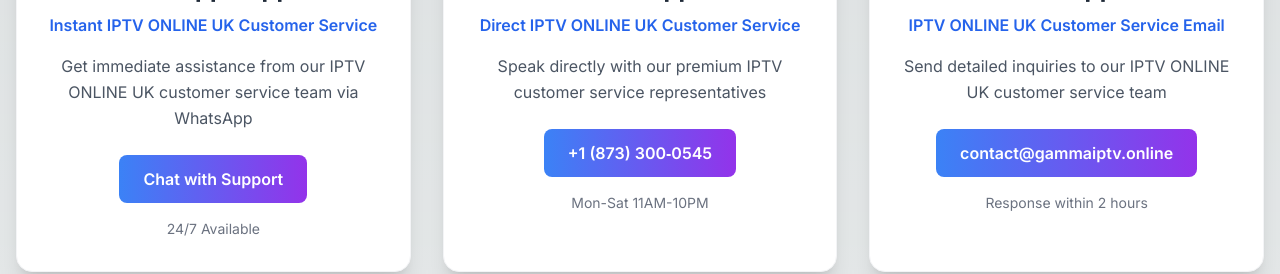
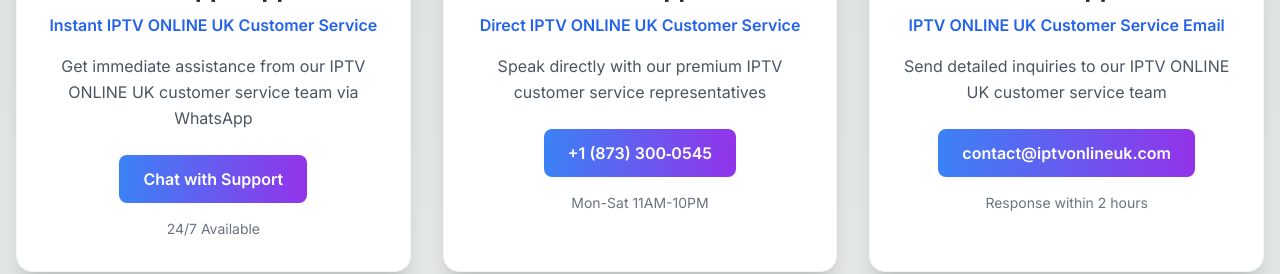
Before and after one commit to marouane9503/service-pro-iptv, a Next.js app: page /contacts in a window 1280 px wide. Shown: the part 920-1194 px from the top of the page. Built offline with nearby package versions, Linux system fonts and the light colour scheme.

Commit message:
Fix all remaining gammaiptv.online references to iptvonlineuk.com

```diff
--- a/app/contacts/page.tsx
+++ b/app/contacts/page.tsx
@@ -10,7 +10,7 @@
   openGraph: {
     title: 'Contact IPTV ONLINE UK Customer Service - Premium 24/7 Support',
     description: 'Get instant help from IPTV ONLINE UK customer service. Expert support for all your IPTV streaming needs available 24/7.',
-    url: 'https://gammaiptv.online/contacts/',
+    url: 'https://iptvonlineuk.com/contacts/',
   },
 }
 
@@ -39,8 +39,8 @@
       title: "Email Support",
       subtitle: "IPTV ONLINE UK Customer Service Email",
       description: "Send detailed inquiries to our IPTV ONLINE UK customer service team",
-      action: "contact@gammaiptv.online",
-      link: "mailto:contact@gammaiptv.online",
+      action: "contact@iptvonlineuk.com",
+      link: "mailto:contact@iptvonlineuk.com",
       availability: "Response within 2 hours"
     }
   ]
--- a/app/en/page.tsx
+++ b/app/en/page.tsx
@@ -10,7 +10,7 @@
   openGraph: {
     title: 'Premium IPTV ONLINE UK Subscription Services - English',
     description: 'Experience premium services IPTV Gamma provides. Best IPTV ONLINE UK subscription with worldwide channels and premium support.',
-    url: 'https://gammaiptv.online/en/',
+    url: 'https://iptvonlineuk.com/en/',
   },
 }
 
--- a/app/product-category/iptv-subscription/page/3/page.tsx
+++ b/app/product-category/iptv-subscription/page/3/page.tsx
@@ -10,7 +10,7 @@
   openGraph: {
     title: 'All IPTV ONLINE UK Subscription Plans - Complete Collection',
     description: 'Discover all available IPTV ONLINE UK subscription options with premium streaming features.',
-    url: 'https://gammaiptv.online/product-category/iptv-subscription/page/3/',
+    url: 'https://iptvonlineuk.com/product-category/iptv-subscription/page/3/',
   },
 }
 
--- a/app/product/1-month/page.tsx
+++ b/app/product/1-month/page.tsx
@@ -10,7 +10,7 @@
   openGraph: {
     title: 'IPTV ONLINE UK 1 Month Subscription - Official Website',
     description: 'Premium IPTV ONLINE UK 1 month subscription with 25,000+ channels and 26,000+ movies. Official IPTV ONLINE UK website.',
-    url: 'https://gammaiptv.online/product/1-month/',
+    url: 'https://iptvonlineuk.com/product/1-month/',
   },
 }
 
```
